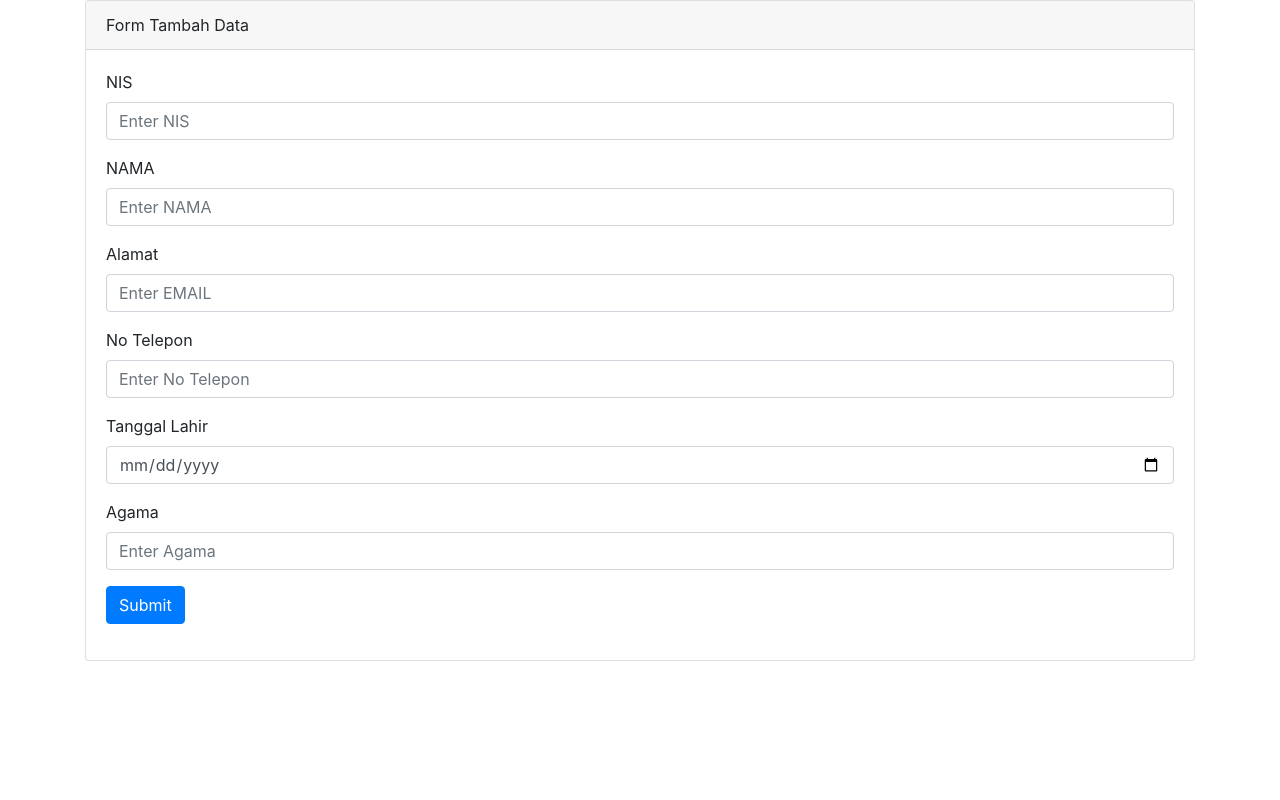
After one commit to Jong44/Codeigniter_Magang, a CodeIgniter app: page /codeigniter/index.php/welcome/form in a window 1280 px wide. The commit adds this page. Run offline with CodeIgniter, Linux system fonts and the light colour scheme.

Commit message:
tambah data

```diff
--- a/application/config/autoload.php
+++ b/application/config/autoload.php
@@ -58,7 +58,7 @@ $autoload['packages'] = array();
 |
 |	$autoload['libraries'] = array('user_agent' => 'ua');
 */
-$autoload['libraries'] = array('database');
+$autoload['libraries'] = array('database','session');
 
 /*
 | -------------------------------------------------------------------
--- a/application/config/config.php
+++ b/application/config/config.php
@@ -23,7 +23,7 @@ defined('BASEPATH') OR exit('No direct script access allowed');
 | a PHP script and you can easily do that on your own.
 |
 */
-$config['base_url'] = 'https://localhost/codeigniter';
+$config['base_url'] = 'http://localhost/codeigniter';
 
 /*
 |--------------------------------------------------------------------------
@@ -35,7 +35,7 @@ $config['base_url'] = 'https://localhost/codeigniter';
 | variable so that it is blank.
 |
 */
-$config['index_page'] = 'index.php';
+$config['index_page'] = '';
 
 /*
 |--------------------------------------------------------------------------
--- a/application/config/routes.php
+++ b/application/config/routes.php
@@ -52,3 +52,4 @@ defined('BASEPATH') OR exit('No direct script access allowed');
 $route['default_controller'] = 'welcome';
 $route['404_override'] = '';
 $route['translate_uri_dashes'] = FALSE;
+$route['coba']='Example';
--- a/application/controllers/Welcome.php
+++ b/application/controllers/Welcome.php
@@ -19,6 +19,7 @@ class Welcome extends CI_Controller {
 	 * @see https://codeigniter.com/userguide3/general/urls.html
 	 */
 
+
 	public function __construct()
 	{
 		parent::__construct();
@@ -32,4 +33,13 @@ class Welcome extends CI_Controller {
 		$this->load->view('partial/footer');
 		$this->load->view('partial/content',$data);
 	}
+		public function form()
+		{
+			$this->load->view('user/tambah');
+		}
+		public function simpanData()
+		{
+			$this->mahasiswa->inputData();
+			redirect ()-> base_url();
+		}
 }
--- a/application/models/mahasiswa.php
+++ b/application/models/mahasiswa.php
@@ -5,4 +5,17 @@ public function getAllUser()
 {
 return $this->db->get('siswa')->result_array();
 }
+
+public function inputData()
+    {
+        $data = [
+            "nis" => $this->input->post('nis', true),
+            "nama" => $this->input->post('nama', true),
+            "alamat" => $this->input->post('alamat', true),
+            "no_telp" => $this->input->post('no_telp', true),
+            "tgl_lahir" => $this->input->post('tgl_lahir', true),
+            "agama" => $this->input->post('agama', true)
+        ];
+        $this->db->insert('siswa', $data);
+    }
 }
--- a/application/views/partial/content.php
+++ b/application/views/partial/content.php
@@ -68,8 +68,8 @@
                       </tr>
                       <?php
                         endforeach;
-
                         ?>
+                        <a href="<?php base_url() ?>index.php/welcome/form">link tambah</a>
                     </tbody>
                   </table>
                 </div>
--- a/application/views/partial/sidebar.php
+++ b/application/views/partial/sidebar.php
@@ -29,6 +29,12 @@
               <p>Table List</p>
             </a>
           </li>
+          <li>
+            <a href="<?php base_url()?>">
+              <i class="nc-icon nc-tile-56"></i>
+              <p>Insert Data</p>
+            </a>
+          </li>
         </ul>
       </div>
     </div>
--- /dev/null
+++ b/application/views/user/tambah.php
@@ -0,0 +1,49 @@
+<html lang="en">
+<head>
+    <title>Bootstrap Example</title>
+    <meta charset="utf-8">
+    <meta name="viewport" content="width=device-width, initial-scale=1">
+    <link rel="stylesheet" href="https://maxcdn.bootstrapcdn.com/bootstrap/4.3.1/css/bootstrap.min.css">
+    <script src="https://ajax.googleapis.com/ajax/libs/jquery/3.4.1/jquery.min.js"></script>
+    <script src="https://cdnjs.cloudflare.com/ajax/libs/popper.js/1.14.7/umd/popper.min.js"></script>
+    <script src="https://maxcdn.bootstrapcdn.com/bootstrap/4.3.1/js/bootstrap.min.js"></script>
+</head>
+<body>
+    <div class="container">
+        <div class="card">
+            <div class="card-header">
+                Form Tambah Data
+            </div>
+            <div class="card-body">
+                <form action="<?= base_url() ?>index.php/welcome/simpanData" method="post">
+                    <div class="form-group">
+                        <label >NIS</label>
+                        <input type="text" name="nis" class="form-control"  placeholder="Enter NIS">
+                    </div>
+                    <div class="form-group">
+                        <label >NAMA</label>
+                        <input type="text" name="nama" class="form-control"  placeholder="Enter NAMA">
+                    </div>
+                    <div class="form-group">
+                        <label >Alamat</label>
+                        <input type="text" name="alamat" class="form-control" placeholder="Enter EMAIL">
+                    </div>
+                    <div class="form-group">
+                        <label >No Telepon</label>
+                        <input type="text" name="no_telp" class="form-control" id="exampleInputPassword" placeholder="Enter No Telepon">
+                    </div>
+                    <div class="form-group">
+                        <label>Tanggal Lahir</label>
+                        <input type="date" name="tgl_lahir" class="form-control"  placeholder="Enter Tanggal Lahir">
+                    </div>
+                    <div class="form-group">
+                        <label >Agama</label>
+                        <input type="text" name="agama" class="form-control" id="exampleInputPassword" placeholder="Enter Agama">
+                    </div>
+                    <button type="submit" class="btn btn-primary">Submit</button>
+                </form>
+            </div>
+        </div>
+    </div>
+</body>
+</html>
```
Also changed, not shown: application/controllers/Example.php (added, +15 -0 lines), application/views/users/tabel.php (deleted, +0 -145 lines), application/.htaccess, application/controllers/user.php (deleted), 2 other files.
